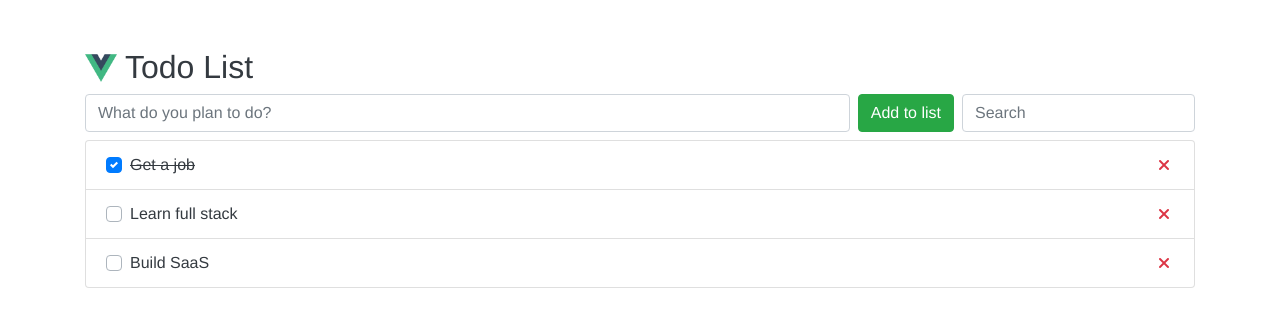
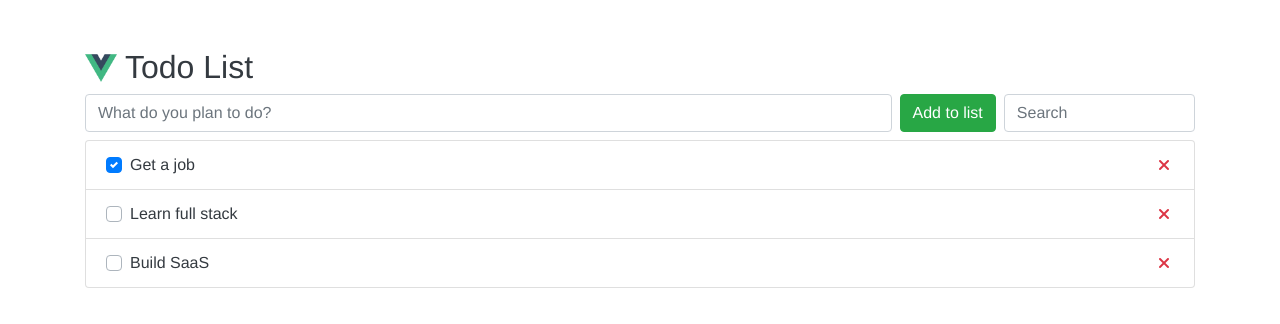
Before and after one commit to anthropX/vue-todo, a Vue app: page / in a window 1280 px wide. Shown: the top 324 px of the page. Built offline with nearby package versions, Linux system fonts and the light colour scheme.

Commit message:
refactor: split components

```diff
--- /dev/null
+++ b/src/components/AddTodo.vue
@@ -0,0 +1,29 @@
+<template>
+  <div class="w-100 d-flex">
+    <b-form-group id="form-group" class="flex-grow-1 mb-0 mr-2">
+      <b-form-input
+        id="form-input-new-todo"
+        :value="newTodo"
+        @input.native="$emit('new-todo-changed', $event.target.value)"
+        placeholder="What do you plan to do?"
+        required
+      ></b-form-input>
+    </b-form-group>
+    <b-button
+      class="text-nowrap"
+      @click="newTodo && todos.push({ title: newTodo, done: false })"
+      variant="success"
+      >Add to list</b-button
+    >
+  </div>
+</template>
+
+<script>
+export default {
+  name: "AddTodo",
+  props: {
+    newTodo: String,
+    todos: Array,
+  },
+};
+</script>
--- a/src/components/Form.vue
+++ b/src/components/Form.vue
@@ -1,35 +1,26 @@
 <template>
   <b-form class="d-flex">
-    <b-form-group id="form-group" class="flex-grow-1 mb-0 mr-2">
-      <b-form-input
-        id="form-input-new-todo"
-        :value="newTodo"
-        @input.native="$emit('new-todo-changed', $event.target.value)"
-        placeholder="What do you plan to do?"
-        required
-      ></b-form-input>
-    </b-form-group>
-    <b-button
-      class="text-nowrap"
-      @click="newTodo && todos.push({ title: newTodo, done: false })"
-      variant="success"
-      >Add to list</b-button
-    >
-    <b-form-group id="input-group-search-todo" class="flex-grow-0 mb-0 ml-2">
-      <b-form-input
-        id="search-todo"
-        :value="search"
-        @input.native="$emit('search-changed', $event.target.value)"
-        placeholder="Search"
-        required
-      />
-    </b-form-group>
+    <AddTodo
+      :newTodo="newTodo"
+      @new-todo-changed="$emit('new-todo-changed', $event)"
+      :todos="todos"
+    />
+    <SearchTodo
+      :search="search"
+      @search-changed="$emit('search-changed', $event)"
+    />
   </b-form>
 </template>
 
 <script>
+import AddTodo from "./AddTodo";
+import SearchTodo from "./SearchTodo";
 export default {
   name: "Form",
+  components: {
+    AddTodo,
+    SearchTodo,
+  },
   props: {
     newTodo: String,
     search: String,
--- /dev/null
+++ b/src/components/SearchTodo.vue
@@ -0,0 +1,20 @@
+<template>
+  <b-form-group id="input-group-search-todo" class="flex-grow-0 mb-0 ml-2">
+    <b-form-input
+      id="search-todo"
+      :value="search"
+      @input.native="$emit('search-changed', $event.target.value)"
+      placeholder="Search"
+      required
+    />
+  </b-form-group>
+</template>
+
+<script>
+export default {
+  name: "SearchTodo",
+  props: {
+    search: String,
+  },
+};
+</script>
--- /dev/null
+++ b/src/components/Todo.vue
@@ -0,0 +1,31 @@
+<template>
+  <div class="todo w-100 d-flex justify-content-between align-items-center">
+    <b-form-checkbox :id="todo.id" v-model="todo.done" name="done">
+      <p class="todo__title m-0">{{ todo.title }}</p>
+    </b-form-checkbox>
+    <i
+      class="todo--delete fas fa-times text-danger mr-1"
+      @click="$emit('delete-todo', todo.id)"
+    ></i>
+  </div>
+</template>
+
+<script>
+export default {
+  name: "Todo",
+  props: {
+    todo: Object,
+  },
+};
+</script>
+
+<style lang='scss' scoped>
+@import "../scss/custom.scss";
+.todo {
+  &.todo--done {
+    .todo__title {
+      text-decoration: line-through;
+    }
+  }
+}
+</style>
--- a/src/components/TodoList.vue
+++ b/src/components/TodoList.vue
@@ -16,7 +16,7 @@
       :search="search"
       @search-changed="search = $event"
     />
-    <Todos :todos="todos" :search="search" />
+    <Todos :todos="todos" :search="search" @delete-todo="deleteTodo" />
   </div>
 </template>
 
@@ -26,6 +26,10 @@ import Form from "./Form.vue";
 import Todos from "./Todos.vue";
 export default {
   name: "TodoList",
+  components: {
+    Form,
+    Todos,
+  },
   props: {
     msg: String,
   },
@@ -40,9 +44,10 @@ export default {
       ],
     };
   },
-  components: {
-    Form,
-    Todos,
+  methods: {
+    deleteTodo(id) {
+      this.todos = this.todos.filter(todo => todo.id !== id)
+    },
   },
 };
 </script>
--- a/src/components/Todos.vue
+++ b/src/components/Todos.vue
@@ -1,27 +1,22 @@
 <template>
   <b-list-group class="todos mt-2">
     <b-list-group-item
-      class="todo d-flex justify-content-between align-items-center"
       v-for="todo in filteredTodos"
       :key="todo.id"
       :class="todo.done && 'todo--done'"
     >
-      <div>
-        <b-form-checkbox :id="todo.id" v-model="todo.done" name="done">
-          <p class="todo__title m-0">{{ todo.title }}</p>
-        </b-form-checkbox>
-      </div>
-      <i
-        class="todo--delete fas fa-times text-danger mr-1"
-        @click="deleteTodo(todos, todo.id, $event)"
-      ></i>
+      <todo :todo="todo" @delete-todo="$emit('delete-todo', $event)" />
     </b-list-group-item>
   </b-list-group>
 </template>
 
 <script>
+import Todo from "./Todo";
 export default {
   name: "Todos",
+  components: {
+    Todo,
+  },
   props: {
     todos: Array,
     search: String,
@@ -31,25 +26,5 @@ export default {
       return this.todos.filter((todo) => todo.title.includes(this.search));
     },
   },
-  methods: {
-    deleteTodo: function (todos, id) {
-      const indexToDelete = todos.map((todo) => todo.id).indexOf(id);
-      todos.splice(indexToDelete, 1);
-    },
-  },
 };
 </script>
-
-<style lang='scss' scoped>
-@import "../scss/custom.scss";
-
-.todos {
-  .todo {
-    &.todo--done {
-      .todo__title {
-        text-decoration: line-through;
-      }
-    }
-  }
-}
-</style>
```
